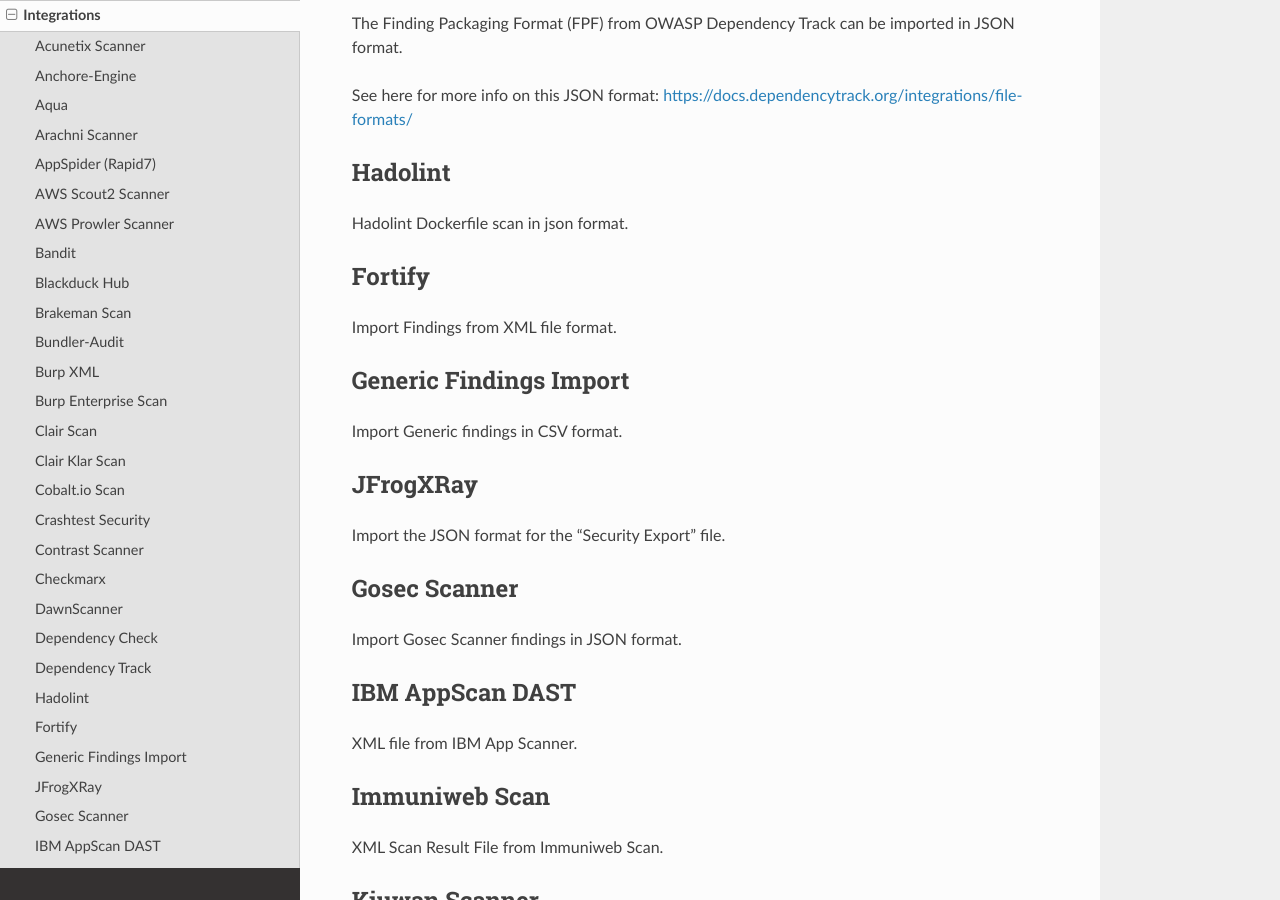
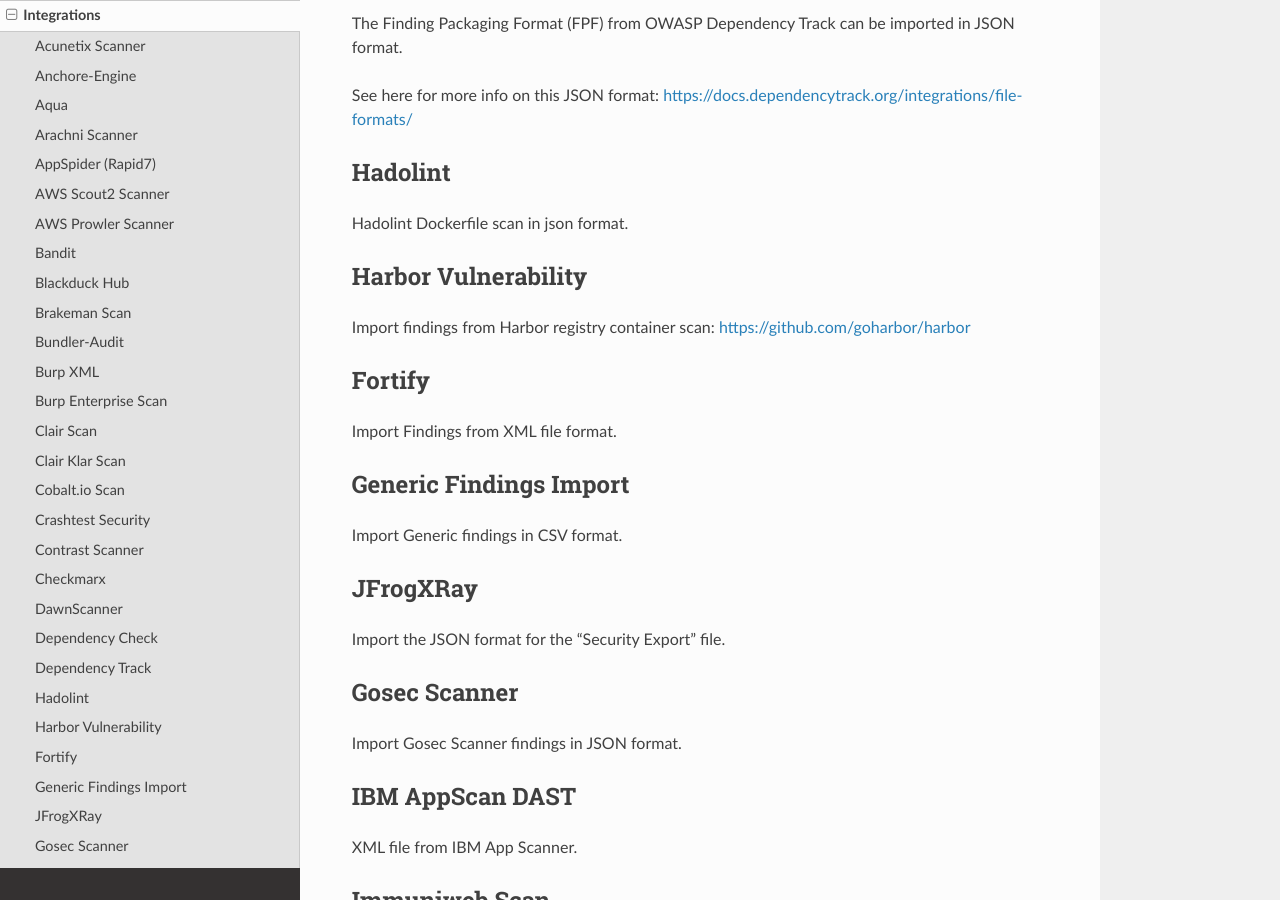
Before and after one commit to DefectDojo/Documentation, a Sphinx documentation site: the page built from docs/integrations.rst, in a window 1280 px wide and 900 px high, scrolled down 2558 px. Built offline with Sphinx 7.4.7 and the Read the Docs theme 2.0.0, drawn with Linux system fonts in a browser that asks for light colours.

Commit message:
Added section on harbor vulnerability

```diff
--- a/docs/integrations.rst
+++ b/docs/integrations.rst
@@ -99,6 +99,10 @@
 Hadolint
 --------
 Hadolint Dockerfile scan in json format.
+
+Harbor Vulnerability
+--------
+Import findings from Harbor registry container scan: https://github.com/goharbor/harbor
 
 Fortify
 --------
```
